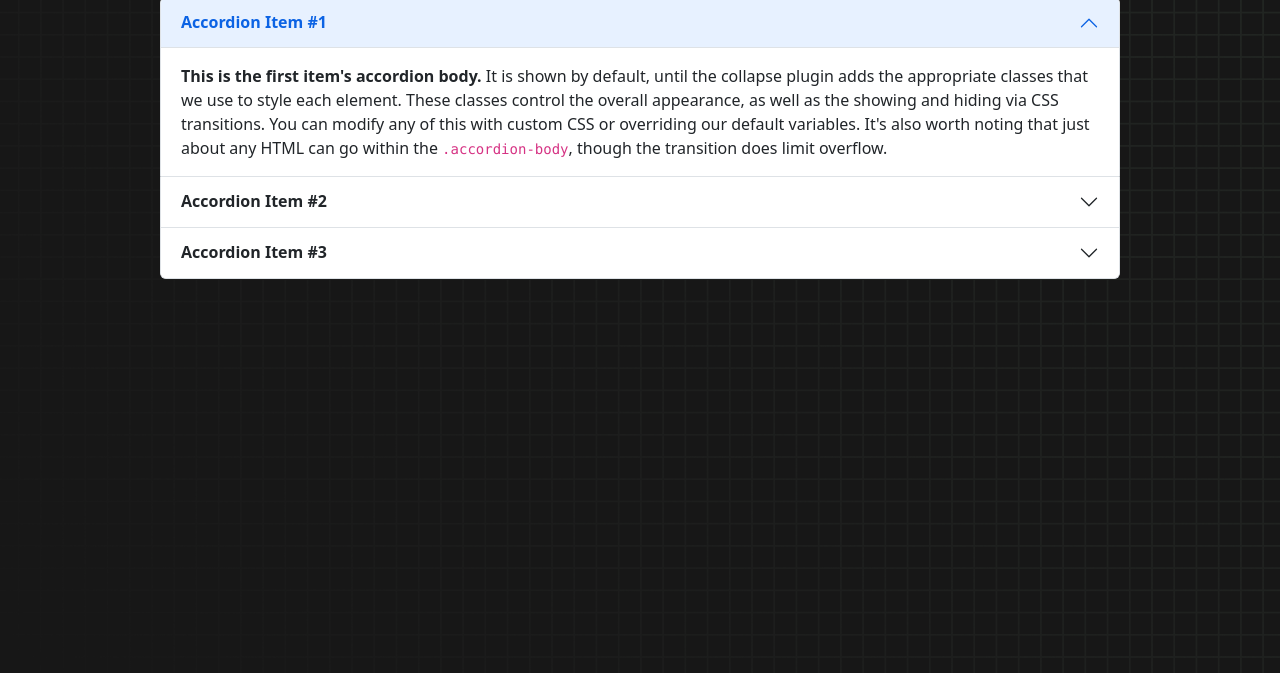
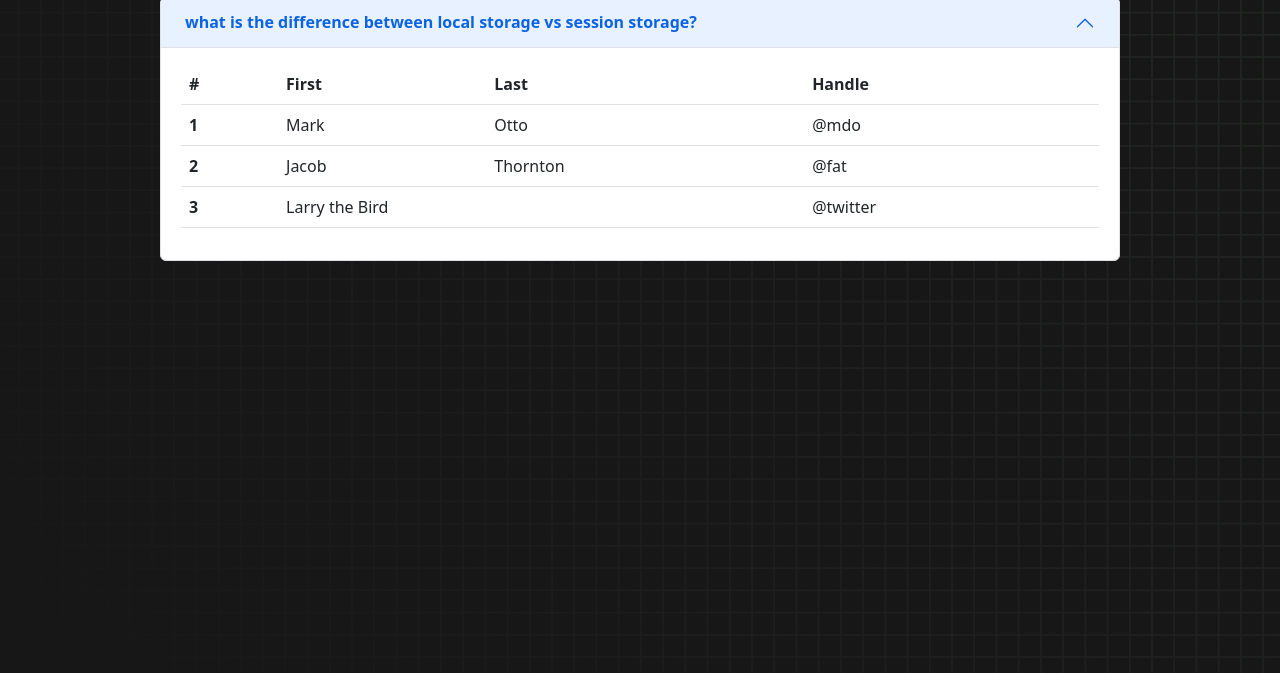
Before and after one commit to hamzamain/assignment-7, a plain HTML site: page blogs.html in a window 1280 px wide. Shown: the part 127-800 px from the top of the page. Drawn offline with nearby package versions, Linux system fonts and the light colour scheme.

Commit message:
first q&a

```diff
--- a/blogs.html
+++ b/blogs.html
@@ -31,19 +31,19 @@
       </nav>
     </header>
     <main>
-      <h1 class="text-light text-center">question and Answer</h1>
+      <h1 class="text-light text-center">Q&A</h1>
       <div class="accordion w-75 mx-auto mt-3" id="accordionExample">
         <div class="accordion-item">
           <h2 class="accordion-header" id="headingOne">
             <button
-              class="accordion-button"
+              class="accordion-button p-4"
               type="button"
               data-bs-toggle="collapse"
               data-bs-target="#collapseOne"
               aria-expanded="true"
               aria-controls="collapseOne"
             >
-              Accordion Item #1
+              what is the difference between local storage vs session storage?
             </button>
           </h2>
           <div
@@ -53,76 +53,35 @@
             data-bs-parent="#accordionExample"
           >
             <div class="accordion-body">
-              <strong>This is the first item's accordion body.</strong> It is
-              shown by default, until the collapse plugin adds the appropriate
-              classes that we use to style each element. These classes control
-              the overall appearance, as well as the showing and hiding via CSS
-              transitions. You can modify any of this with custom CSS or
-              overriding our default variables. It's also worth noting that just
-              about any HTML can go within the <code>.accordion-body</code>,
-              though the transition does limit overflow.
-            </div>
-          </div>
-        </div>
-        <div class="accordion-item">
-          <h2 class="accordion-header" id="headingTwo">
-            <button
-              class="accordion-button collapsed"
-              type="button"
-              data-bs-toggle="collapse"
-              data-bs-target="#collapseTwo"
-              aria-expanded="false"
-              aria-controls="collapseTwo"
-            >
-              Accordion Item #2
-            </button>
-          </h2>
-          <div
-            id="collapseTwo"
-            class="accordion-collapse collapse"
-            aria-labelledby="headingTwo"
-            data-bs-parent="#accordionExample"
-          >
-            <div class="accordion-body">
-              <strong>This is the second item's accordion body.</strong> It is
-              hidden by default, until the collapse plugin adds the appropriate
-              classes that we use to style each element. These classes control
-              the overall appearance, as well as the showing and hiding via CSS
-              transitions. You can modify any of this with custom CSS or
-              overriding our default variables. It's also worth noting that just
-              about any HTML can go within the <code>.accordion-body</code>,
-              though the transition does limit overflow.
-            </div>
-          </div>
-        </div>
-        <div class="accordion-item">
-          <h2 class="accordion-header" id="headingThree">
-            <button
-              class="accordion-button collapsed"
-              type="button"
-              data-bs-toggle="collapse"
-              data-bs-target="#collapseThree"
-              aria-expanded="false"
-              aria-controls="collapseThree"
-            >
-              Accordion Item #3
-            </button>
-          </h2>
-          <div
-            id="collapseThree"
-            class="accordion-collapse collapse"
-            aria-labelledby="headingThree"
-            data-bs-parent="#accordionExample"
-          >
-            <div class="accordion-body">
-              <strong>This is the third item's accordion body.</strong> It is
-              hidden by default, until the collapse plugin adds the appropriate
-              classes that we use to style each element. These classes control
-              the overall appearance, as well as the showing and hiding via CSS
-              transitions. You can modify any of this with custom CSS or
-              overriding our default variables. It's also worth noting that just
-              about any HTML can go within the <code>.accordion-body</code>,
-              though the transition does limit overflow.
+              <table class="table">
+                <thead>
+                  <tr>
+                    <th scope="col">#</th>
+                    <th scope="col">First</th>
+                    <th scope="col">Last</th>
+                    <th scope="col">Handle</th>
+                  </tr>
+                </thead>
+                <tbody>
+                  <tr>
+                    <th scope="row">1</th>
+                    <td>Mark</td>
+                    <td>Otto</td>
+                    <td>@mdo</td>
+                  </tr>
+                  <tr>
+                    <th scope="row">2</th>
+                    <td>Jacob</td>
+                    <td>Thornton</td>
+                    <td>@fat</td>
+                  </tr>
+                  <tr>
+                    <th scope="row">3</th>
+                    <td colspan="2">Larry the Bird</td>
+                    <td>@twitter</td>
+                  </tr>
+                </tbody>
+              </table>
             </div>
           </div>
         </div>
--- a/styles.css
+++ b/styles.css
@@ -273,4 +273,8 @@ button {
     backdrop-filter: blur(5px);
     margin-bottom: 30px;
   }
+
+  .card h3 {
+    margin-bottom: 10px;
+  }
 }
```
